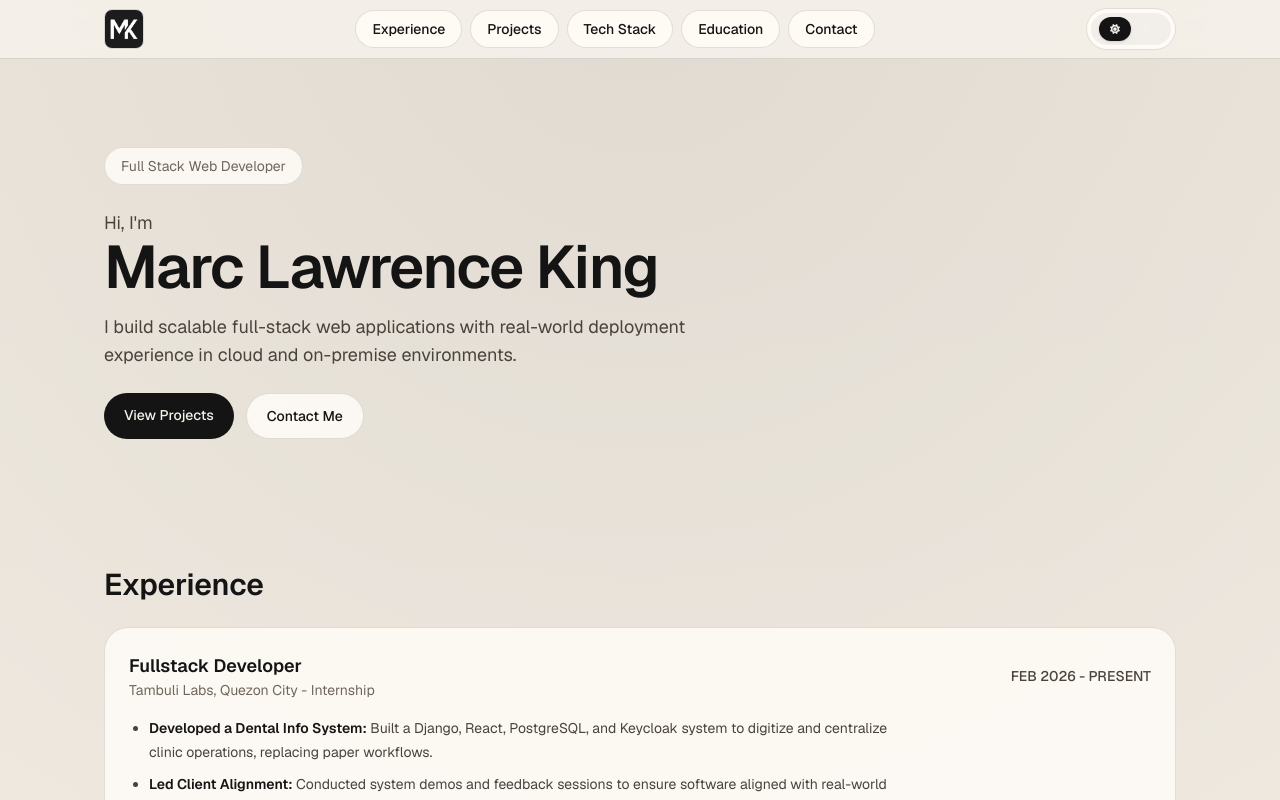
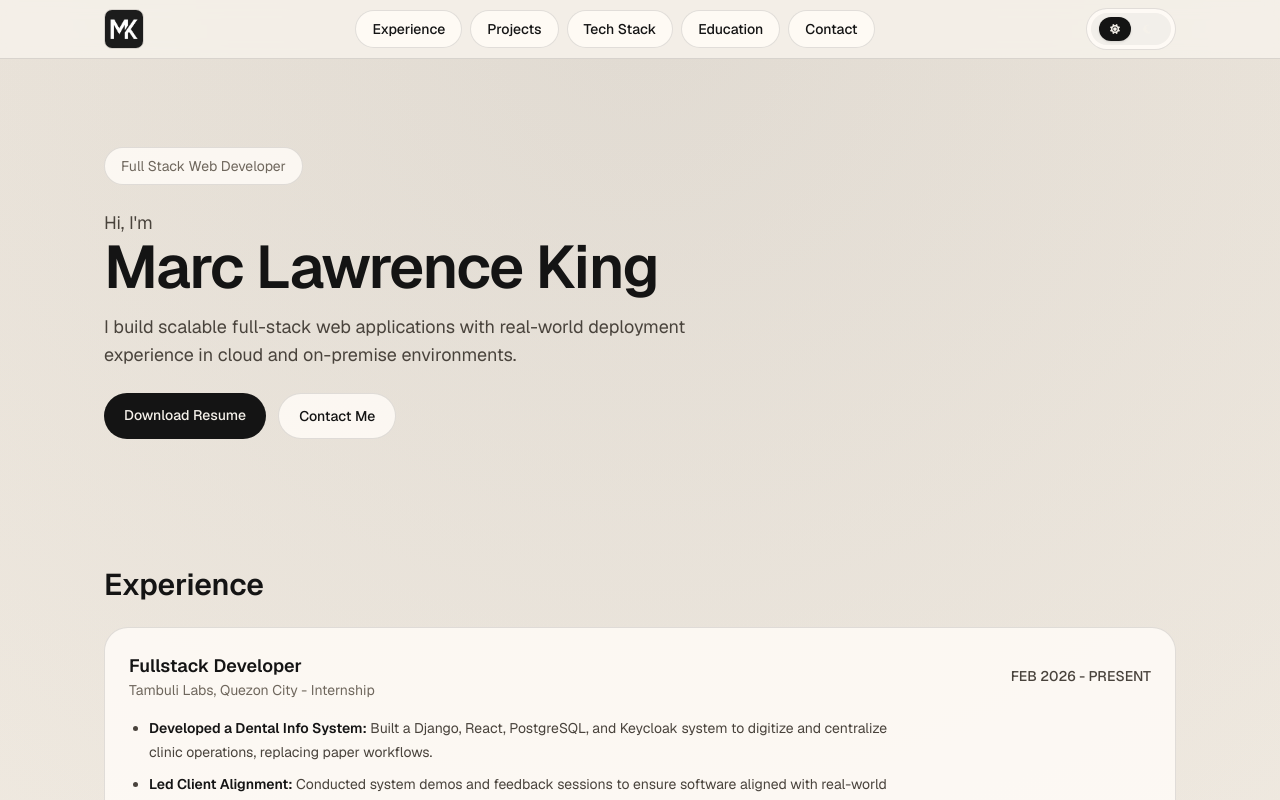
Before and after one commit to MarcLawrenceKing/portfolio-website, a Next.js app: page / in a window 1280 px wide. Shown: the top 800 px of the page. Built offline with nearby package versions, Linux system fonts and the light colour scheme.

Commit message:
Refactor code structure for improved readability and maintainability

```diff
--- a/app/page.tsx
+++ b/app/page.tsx
@@ -163,8 +163,13 @@ export default function Home() {
               </p>
             </div>
             <div className="flex flex-wrap gap-3">
-              <a href="#projects" className="rounded-full bg-[var(--foreground)] px-5 py-3 text-sm font-medium text-[var(--background)] transition hover:opacity-90">
-                View Projects
+              <a
+                href="/Resume.pdf"
+                target="_blank"
+                rel="noreferrer"
+                className="rounded-full bg-[var(--foreground)] px-5 py-3 text-sm font-medium text-[var(--background)] transition hover:opacity-90"
+              >
+                Download Resume
               </a>
               <a href="#contact" className="rounded-full border border-[var(--border)] bg-[var(--card)] px-5 py-3 text-sm font-medium text-[var(--foreground)] transition hover:-translate-y-0.5">
                 Contact Me
```
Also changed, not shown: 1 other file (tests, documents, lock files or other folders).
